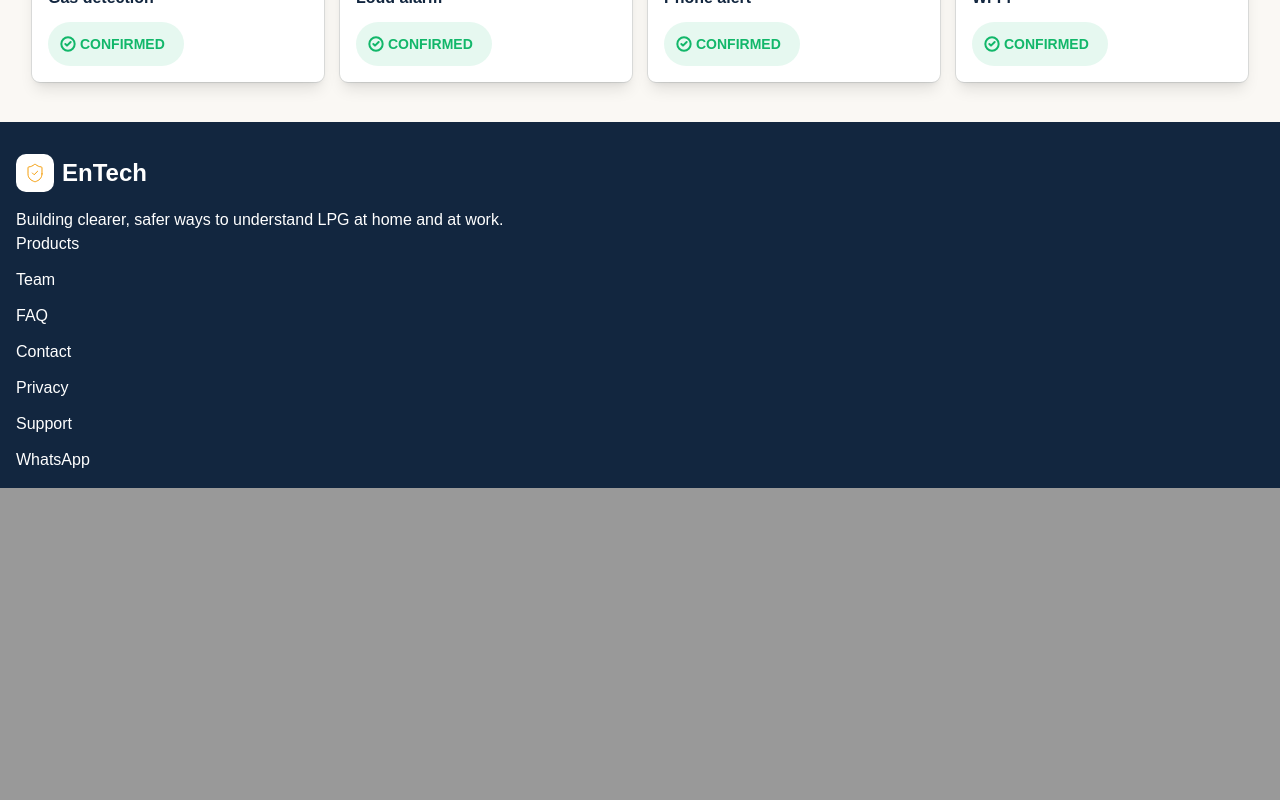
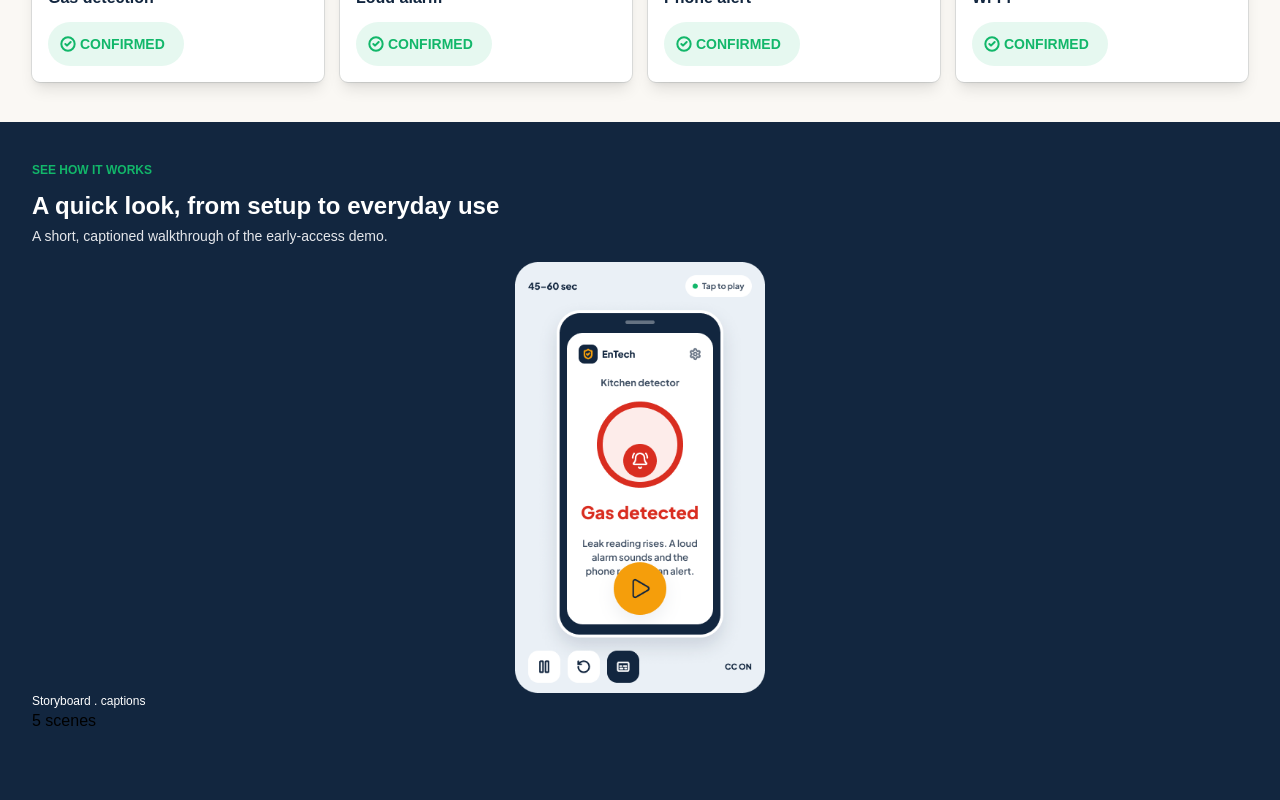
Before and after one commit to Adefenwa/entech, a Next.js app: page /products in a window 1280 px wide. Shown: the part 1380-2180 px from the top of the page. Before the commit the page ends 1868 px from the top, so only its background shows below. Built offline with nearby package versions, Linux system fonts and the light colour scheme; a web font is replaced by a local one.

Commit message:
Refactor code structure for improved readability and maintainability

```diff
--- a/src/app/products/page.tsx
+++ b/src/app/products/page.tsx
@@ -209,6 +209,35 @@ export default function Products() {
           </div>
         </div>
       </section>
+      <section id="demo" className="bg-[#12263f] py-10">
+        <div id="container" className={containerClassName}>
+          <p className={greenTextClassName}>see how it works</p>
+          <h2 className="text-white text-2xl/6 font-semibold mb-2">
+            A quick look, from setup to everyday use
+          </h2>
+          <p className="text-gray-200 text-sm font-thin">
+            A short, captioned walkthrough of the early-access demo.
+          </p>
+          <div id="row" className="my-4">
+            <div className="flex justify-center">
+              <Image
+                src="/demo-mobile.png"
+                width={250}
+                height={100}
+                alt="demo video of the product"
+              />
+            </div>
+            <div id="storyboard">
+              <div id="row">
+                <p className="text-white font-medium text-xs">
+                  Storyboard . captions
+                </p>
+                <p>5 scenes</p>
+              </div>
+            </div>
+          </div>
+        </div>
+      </section>
     </main>
   );
 }
```
Also changed, not shown: public/demo-desktop.png (added), public/demo-mobile.png (added).
